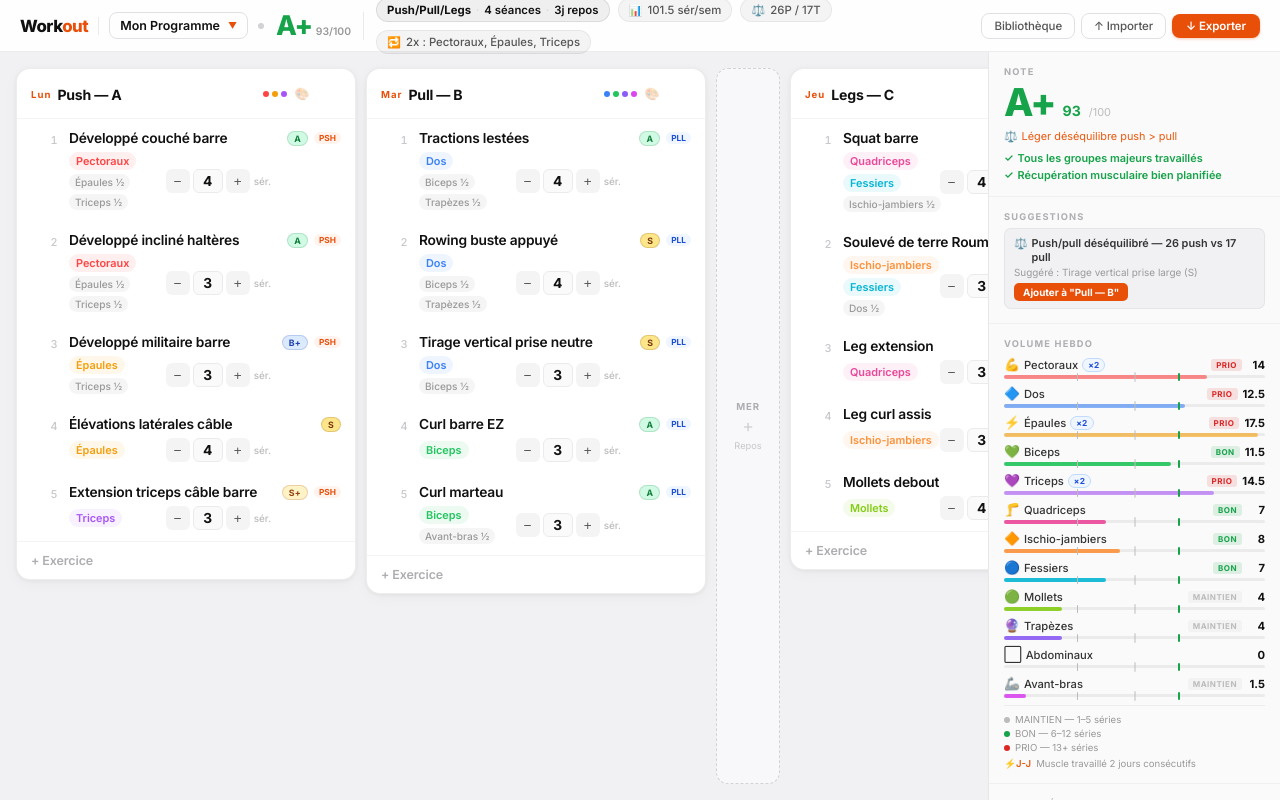
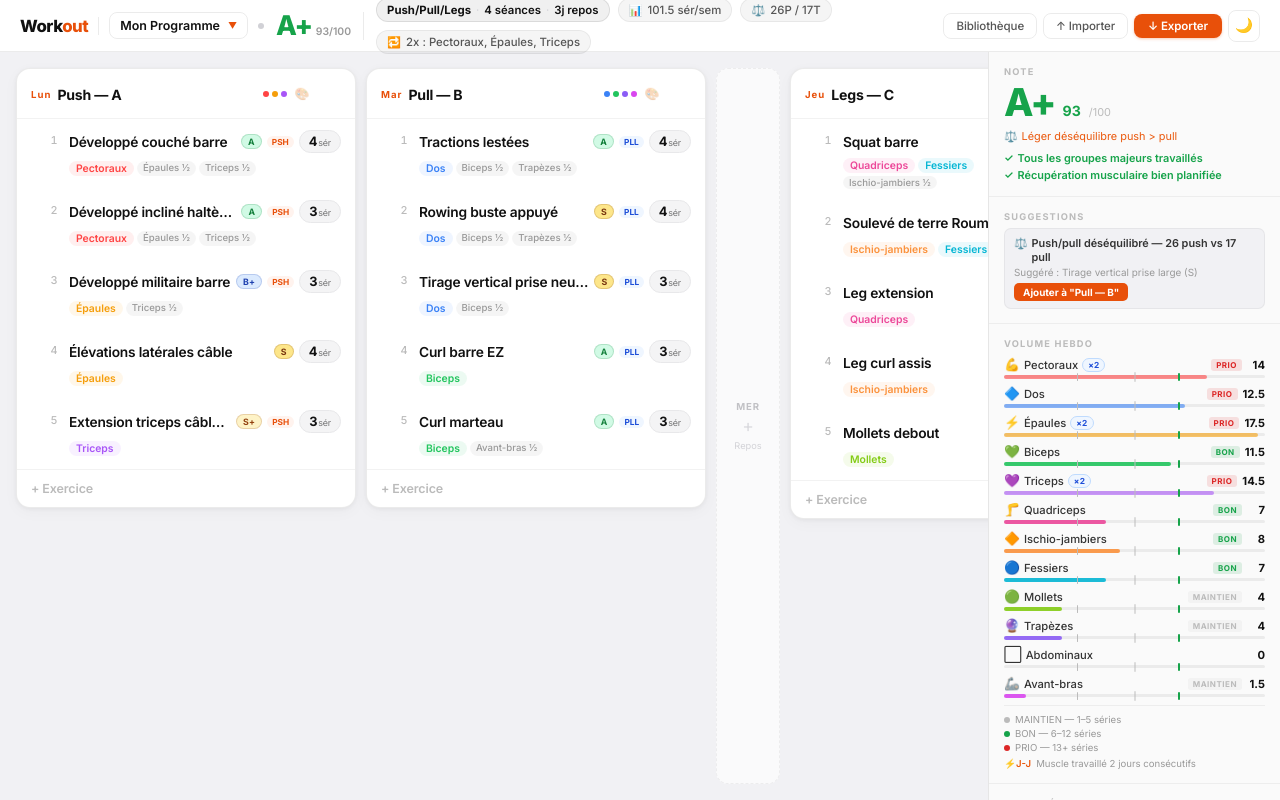
Before and after one commit to naxlamenax/workout-builder-light, a React (Vite) app: page / in a window 1280 px wide. Built offline with nearby package versions, Linux system fonts and the light colour scheme.

Commit message:
Add files via upload

```diff
--- a/src/App.jsx
+++ b/src/App.jsx
@@ -578,12 +578,13 @@ export default function WorkoutDashboard() {
   const [importText,     setImportText]     = useState("");
   const [importError,    setImportError]    = useState("");
   const [saveStatus,     setSaveStatus]     = useState("idle");
+  const [darkMode,       setDarkMode]       = useState(() => localStorage.getItem("workout-dark") === "1");
   const [dragSrc,        setDragSrc]        = useState(null); // {dayId, exIdx}
   const [dragOver,       setDragOver]       = useState(null); // {dayId, insertIdx}
   const [colorPickerId,  setColorPickerId]  = useState(null); // dayId
   const [renamingDay,    setRenamingDay]    = useState(null); // dayId
   const [renamingName,   setRenamingName]   = useState("");
-  const [focusedSets,    setFocusedSets]    = useState(null); // {dayId, exId}
+  const [editingSets,    setEditingSets]    = useState(null); // {dayId, exId} — null = compact badge
 
   const [progFormName,   setProgFormName]   = useState("");
   const [progFormError,  setProgFormError]  = useState("");
@@ -697,6 +698,10 @@ export default function WorkoutDashboard() {
     dbTimer.current = setTimeout(() => { try { localStorage.setItem("workout-db", JSON.stringify(db)); } catch(_) {} }, 800);
     return () => clearTimeout(dbTimer.current);
   }, [db]);
+
+  useEffect(() => {
+    localStorage.setItem("workout-dark", darkMode ? "1" : "0");
+  }, [darkMode]);
 
   useEffect(() => {
     clearTimeout(prioTimer.current);
@@ -979,7 +984,7 @@ export default function WorkoutDashboard() {
   return (
     <>
       <style>{CSS}</style>
-      <div className="app">
+      <div className={`app${darkMode ? " dark" : ""}`}>
 
         {/* ── TOPBAR ─────────────────────────────────────────────────── */}
         <header className="topbar">
@@ -1060,6 +1065,9 @@ export default function WorkoutDashboard() {
             <button className="hdr-ghost" onClick={() => setModal({ type:"library" })}>Bibliothèque</button>
             <button className="hdr-ghost" onClick={() => fileInputRef.current?.click()}>↑ Importer</button>
             <button className="hdr-solid" onClick={exportBackup}>↓ Exporter</button>
+            <button className="theme-toggle" onClick={() => setDarkMode(d => !d)} title={darkMode ? "Mode clair" : "Mode sombre"}>
+              {darkMode ? "☀️" : "🌙"}
+            </button>
             <input ref={fileInputRef} type="file" accept=".json" style={{ display:"none" }} onChange={onFileSelected} />
           </div>
         </header>
@@ -1171,8 +1179,6 @@ export default function WorkoutDashboard() {
                   <div className="ex-list">
                     {session.exercises.map((ex, idx2) => {
                       const exData = db[ex.name];
-                      const isFocused = focusedSets?.dayId === session.id && focusedSets?.exId === ex.id;
-
                       const isDropTarget = dragOver?.dayId === session.id && dragOver?.exIdx === idx2;
                       return (
                         <div key={ex.id} style={{ position:"relative" }}>
@@ -1196,11 +1202,11 @@ export default function WorkoutDashboard() {
                           {/* Index */}
                           <span className="ex-idx">{idx2+1}</span>
 
-                          {/* Two-line content */}
-                          <div style={{ flex:1, minWidth:0, display:"flex", flexDirection:"column", gap:6 }}>
-
-                            {/* Line 1 — name + tier */}
-                            <div style={{ display:"flex", alignItems:"center", gap:6 }}>
+                          {/* Content */}
+                          <div style={{ flex:1, minWidth:0, display:"flex", flexDirection:"column", gap:5 }}>
+
+                            {/* Line 1 — name + badges + sets badge */}
+                            <div style={{ display:"flex", alignItems:"center", gap:5, minWidth:0 }}>
                               <span className="ex-name" onClick={() => setModal({ type:"exDetail", name:ex.name })}>
                                 {ex.name}
                               </span>
@@ -1213,39 +1219,47 @@ export default function WorkoutDashboard() {
                                   {exData.movement === "push" ? "PSH" : "PLL"}
                                 </span>
                               )}
+                              <div style={{ marginLeft:"auto", flexShrink:0 }}>
+                                {/* Sets control — compact badge or editing mode */}
+                                {editingSets?.dayId === session.id && editingSets?.exId === ex.id ? (
+                                  <div style={{ display:"flex", alignItems:"center", gap:3 }}>
+                                    <button className="sets-btn" onClick={() => setSets(session.id, ex.id, ex.sets-1)}>−</button>
+                                    <input
+                                      className="sets-input"
+                                      type="number" min={MIN_SETS} max={MAX_SETS}
+                                      value={ex.sets}
+                                      autoFocus
+                                      onChange={e => setSets(session.id, ex.id, e.target.value)}
+                                      onWheel={e => { e.preventDefault(); setSets(session.id, ex.id, ex.sets + (e.deltaY < 0 ? 1 : -1)); }}
+                                      onBlur={() => setEditingSets(null)}
+                                      onKeyDown={e => { if (e.key === "Enter" || e.key === "Escape") setEditingSets(null); }}
+                                    />
+                                    <button className="sets-btn" onClick={() => setSets(session.id, ex.id, ex.sets+1)}>+</button>
+                                  </div>
+                                ) : (
+                                  <button className="sets-badge" onClick={() => setEditingSets({ dayId:session.id, exId:ex.id })}>
+                                    {ex.sets}<span style={{ fontWeight:400, opacity:0.55, fontSize:"0.7em", marginLeft:"1px" }}>sér</span>
+                                  </button>
+                                )}
+                              </div>
                             </div>
 
-                            {/* Line 2 — muscles + sets + actions */}
+                            {/* Line 2 — muscles + actions */}
                             <div style={{ display:"flex", alignItems:"center", gap:6, flexWrap:"nowrap" }}>
                               {/* Muscle pills */}
-                              <div style={{ display:"flex", gap:4, flex:1, minWidth:0, flexWrap:"wrap" }}>
+                              <div style={{ display:"flex", gap:3, flex:1, minWidth:0, flexWrap:"wrap" }}>
                                 {exData?.primary.map(m => (
-                                  <span key={m} style={{ fontSize:"0.68rem", fontWeight:600, padding:"2px 7px",
+                                  <span key={m} style={{ fontSize:"0.65rem", fontWeight:600, padding:"1px 7px",
                                     borderRadius:20, background:MUSCLE_COLOR[m]+"15", color:MUSCLE_COLOR[m],
                                     whiteSpace:"nowrap" }}>{m}</span>
                                 ))}
                                 {exData?.secondary.map(m => (
-                                  <span key={m} style={{ fontSize:"0.63rem", fontWeight:500, padding:"2px 6px",
+                                  <span key={m} style={{ fontSize:"0.6rem", fontWeight:500, padding:"1px 6px",
                                     borderRadius:20, background:"rgba(0,0,0,0.04)", color:"#999",
                                     whiteSpace:"nowrap" }}>{m} ½</span>
                                 ))}
                               </div>
 
-                              {/* Sets control */}
-                              <div style={{ display:"flex", alignItems:"center", gap:3, flexShrink:0 }}>
-                                <button className="sets-btn" onClick={() => setSets(session.id, ex.id, ex.sets-1)}>−</button>
-                                <input
-                                  className="sets-input"
-                                  type="number" min={MIN_SETS} max={MAX_SETS}
-                                  value={ex.sets}
-                                  onChange={e => setSets(session.id, ex.id, e.target.value)}
-                                  onWheel={e => { e.preventDefault(); setSets(session.id, ex.id, ex.sets + (e.deltaY < 0 ? 1 : -1)); }}
-                                  onFocus={() => setFocusedSets({ dayId:session.id, exId:ex.id })}
-                                  onBlur={() => setFocusedSets(null)}
-                                />
-                                <button className="sets-btn" onClick={() => setSets(session.id, ex.id, ex.sets+1)}>+</button>
-                                <span style={{ fontSize:"0.62rem", color:"#BBBBBB", marginLeft:1, fontWeight:500 }}>sér.</span>
-                              </div>
 
                               {/* Actions */}
                               <div style={{ display:"flex", gap:2, flexShrink:0 }}>
@@ -1881,13 +1895,62 @@ const CSS = `
 
   *, *::before, *::after { box-sizing:border-box; margin:0; padding:0; -webkit-tap-highlight-color:transparent; }
 
+  :root {
+    --bg: #F1F1F4;
+    --surface: #FFFFFF;
+    --surface2: #FAFAFA;
+    --border: rgba(0,0,0,0.08);
+    --border-light: rgba(0,0,0,0.05);
+    --text: #111111;
+    --text-sub: #333333;
+    --text-muted: #777777;
+    --text-faint: #999999;
+    --text-ghost: #BBBBBB;
+    --accent: #E8500A;
+    --accent-bg: #FFF3EE;
+    --accent-dark: #C94209;
+    --panel-bg: #FAFAFA;
+    --row-hover: #FAFAFA;
+    --sets-bg: #F4F4F5;
+    --sets-border: #E8E8EA;
+    --input-bg: #F7F7F8;
+    --input-border: #EBEBED;
+    --shadow-sm: 0 1px 4px rgba(0,0,0,0.05), 0 4px 16px rgba(0,0,0,0.03);
+    --shadow-md: 0 2px 8px rgba(0,0,0,0.08), 0 8px 24px rgba(0,0,0,0.04);
+  }
+
+  .dark {
+    --bg: #0F0F11;
+    --surface: #1C1C1F;
+    --surface2: #161618;
+    --border: rgba(255,255,255,0.08);
+    --border-light: rgba(255,255,255,0.04);
+    --text: #F2F2F5;
+    --text-sub: #C8C8CC;
+    --text-muted: #888890;
+    --text-faint: #666670;
+    --text-ghost: #444450;
+    --accent: #FF6B2B;
+    --accent-bg: rgba(255,107,43,0.12);
+    --accent-dark: #E8500A;
+    --panel-bg: #161618;
+    --row-hover: rgba(255,255,255,0.03);
+    --sets-bg: rgba(255,255,255,0.07);
+    --sets-border: rgba(255,255,255,0.1);
+    --input-bg: rgba(255,255,255,0.05);
+    --input-border: rgba(255,255,255,0.1);
+    --shadow-sm: 0 1px 4px rgba(0,0,0,0.3), 0 4px 16px rgba(0,0,0,0.2);
+    --shadow-md: 0 2px 8px rgba(0,0,0,0.4), 0 8px 24px rgba(0,0,0,0.3);
+  }
+
   html, body {
     height:100%;
-    background:#F1F1F4;
+    background:var(--bg);
     font-family:'Inter', -apple-system, BlinkMacSystemFont, sans-serif;
-    color:#111;
+    color:var(--text);
     -webkit-font-smoothing:antialiased;
     -moz-osx-font-smoothing:grayscale;
+    transition:background 0.25s, color 0.25s;
   }
 
   ::-webkit-scrollbar { width:5px; height:5px; }
@@ -1909,10 +1972,10 @@ const CSS = `
     justify-content:space-between;
     padding:0 20px;
     gap:12px;
-    background:rgba(255,255,255,0.92);
+    background:var(--surface);
     backdrop-filter:blur(12px);
     -webkit-backdrop-filter:blur(12px);
-    border-bottom:1px solid rgba(0,0,0,0.07);
+    border-bottom:1px solid var(--border);
     position:relative;
     z-index:10;
   }
@@ -1923,13 +1986,13 @@ const CSS = `
     gap:4px;
     padding:5px 10px;
     background:transparent;
-    border:1px solid #E0E0E4;
+    border:1px solid var(--border);
     border-radius:8px;
     cursor:pointer;
     font-family:inherit;
     font-size:0.78rem;
     font-weight:600;
-    color:#111;
+    color:var(--text);
     max-width:180px;
     white-space:nowrap;
     overflow:hidden;
@@ -1949,7 +2012,7 @@ const CSS = `
     font-weight:500;
     padding:5px 12px;
     background:transparent;
-    border:1px solid #E0E0E4;
+    border:1px solid var(--border);
     border-radius:8px;
     color:#555;
     cursor:pointer;
@@ -1957,7 +2020,7 @@ const CSS = `
     white-space:nowrap;
     letter-spacing:-0.1px;
   }
-  .hdr-ghost:hover { border-color:#111; color:#111; background:#F7F7F8; }
+  .hdr-ghost:hover { border-color:var(--text); color:var(--text); background:var(--row-hover); }
 
   .hdr-solid {
     font-family:inherit;
@@ -1993,7 +2056,7 @@ const CSS = `
     padding:16px;
     overflow-x:auto;
     overflow-y:auto;
-    background:#F1F1F4;
+    background:var(--bg);
   }
 
   /* ─────────────────────────────────────────────
@@ -2004,8 +2067,9 @@ const CSS = `
     flex-shrink:0;
     width:64px;
     min-height:120px;
-    background:rgba(255,255,255,0.5);
-    border:1.5px dashed #D1D1D6;
+    background:var(--surface);
+    opacity:0.7;
+    border:1.5px dashed var(--border);
     border-radius:12px;
     display:flex;
     flex-direction:column;
@@ -2017,8 +2081,9 @@ const CSS = `
     align-self:stretch;
   }
   .rest-slot:hover {
-    border-color:#E8500A;
-    background:rgba(255,243,238,0.8);
+    border-color:var(--accent);
+    background:var(--accent-bg);
+    opacity:1;
     transform:scale(1.01);
   }
   .rest-slot-drag-over {
@@ -2030,9 +2095,9 @@ const CSS = `
   .rest-label { font-size:0.6rem; font-weight:700; color:#AEAEB2; letter-spacing:0.8px; text-transform:uppercase; }
   .rest-icon  { font-size:1.1rem; color:#D1D1D6; line-height:1; transition:color 0.2s; }
   .rest-text  { font-size:0.58rem; color:#C7C7CC; }
-  .rest-slot:hover .rest-icon { color:#E8500A; }
-  .rest-slot:hover .rest-text { color:#E8500A88; }
-  .rest-slot:hover .rest-label { color:#E8500A88; }
+  .rest-slot:hover .rest-icon { color:var(--accent); }
+  .rest-slot:hover .rest-text { color:var(--accent); }
+  .rest-slot:hover .rest-label { color:var(--accent); }
 
   /* ─────────────────────────────────────────────
      SESSION COLUMN
@@ -2041,18 +2106,18 @@ const CSS = `
   .session-col {
     flex-shrink:0;
     width:340px;
-    background:#FFFFFF;
+    background:var(--surface);
     border-radius:14px;
-    border:1px solid rgba(0,0,0,0.07);
+    border:1px solid var(--border);
     display:flex;
     flex-direction:column;
-    box-shadow:0 1px 4px rgba(0,0,0,0.05), 0 4px 16px rgba(0,0,0,0.03);
+    box-shadow:var(--shadow-sm);
     align-self:flex-start;
     transition:box-shadow 0.2s, border-color 0.2s;
     overflow:hidden;
   }
   .session-col:hover {
-    box-shadow:0 2px 8px rgba(0,0,0,0.08), 0 8px 24px rgba(0,0,0,0.04);
+    box-shadow:var(--shadow-md);
   }
   .session-col.drag-target {
     border-color:#E8500A;
@@ -2065,7 +2130,7 @@ const CSS = `
     align-items:center;
     gap:6px;
     padding:12px 14px 11px;
-    border-bottom:1px solid #F4F4F5;
+    border-bottom:1px solid var(--border-light);
     flex-shrink:0;
     min-height:50px;
   }
@@ -2073,7 +2138,7 @@ const CSS = `
   .session-name {
     font-size:0.88rem;
     font-weight:700;
-    color:#111;
+    color:var(--text);
     flex:1;
     min-width:0;
     overflow:hidden;
@@ -2089,11 +2154,11 @@ const CSS = `
     flex:1;
     background:transparent;
     border:none;
-    border-bottom:2px solid #E8500A;
+    border-bottom:2px solid var(--accent);
     font-family:inherit;
     font-size:0.88rem;
     font-weight:700;
-    color:#111;
+    color:var(--text);
     outline:none;
     padding-bottom:1px;
     min-width:0;
@@ -2116,7 +2181,7 @@ const CSS = `
     font-size:0.8rem;
   }
   .col-header:hover .col-icon-btn { opacity:0.5; }
-  .col-icon-btn:hover { opacity:1 !important; background:#F4F4F5; }
+  .col-icon-btn:hover { opacity:1 !important; background:var(--sets-bg); }
 
   .col-del-btn {
     background:none;
@@ -2148,12 +2213,12 @@ const CSS = `
     align-items:flex-start;
     gap:8px;
     padding:11px 14px 11px 10px;
-    border-bottom:1px solid #F7F7F8;
+    border-bottom:1px solid var(--border-light);
     transition:background 0.12s;
     position:relative;
   }
   .ex-row:last-of-type { border-bottom:none; }
-  .ex-row:hover { background:#FAFAFA; }
+  .ex-row:hover { background:var(--row-hover); }
 
   .drag-handle {
     font-size:0.85rem;
@@ -2174,7 +2239,7 @@ const CSS = `
   .ex-idx {
     font-size:0.68rem;
     font-weight:500;
-    color:#C7C7CC;
+    color:var(--text-ghost);
     width:14px;
     text-align:center;
     flex-shrink:0;
@@ -2185,7 +2250,7 @@ const CSS = `
   .ex-name {
     font-size:0.86rem;
     font-weight:600;
-    color:#111;
+    color:var(--text);
     white-space:nowrap;
     overflow:hidden;
     text-overflow:ellipsis;
@@ -2194,13 +2259,35 @@ const CSS = `
     letter-spacing:-0.2px;
     transition:color 0.1s;
   }
-  .ex-name:hover { color:#E8500A; }
+  .ex-name:hover { color:var(--accent); }
+
+  /* Sets badge (compact mode) */
+  .sets-badge {
+    font-family:inherit;
+    font-size:0.8rem;
+    font-weight:700;
+    padding:3px 9px;
+    background:var(--sets-bg, #F4F4F5);
+    border:1px solid var(--sets-border, #E8E8EA);
+    border-radius:20px;
+    cursor:pointer;
+    color:var(--text, #111);
+    transition:all 0.12s;
+    white-space:nowrap;
+    flex-shrink:0;
+    letter-spacing:-0.2px;
+  }
+  .sets-badge:hover {
+    background:var(--accent-bg, #FFF3EE);
+    border-color:var(--accent, #E8500A);
+    color:var(--accent, #E8500A);
+  }
 
   /* Sets controls */
   .sets-btn {
     width:24px;
     height:24px;
-    background:#F4F4F5;
+    background:var(--sets-bg);
     border:none;
     border-radius:6px;
     cursor:pointer;
@@ -2208,33 +2295,33 @@ const CSS = `
     display:flex;
     align-items:center;
     justify-content:center;
-    color:#555;
+    color:var(--text-muted);
     flex-shrink:0;
     transition:all 0.12s;
     font-weight:500;
   }
-  .sets-btn:hover { background:#E8500A; color:#fff; }
+  .sets-btn:hover { background:var(--accent); color:#fff; }
   .sets-btn:active { transform:scale(0.92); }
 
   .sets-input {
     width:30px;
     height:24px;
     text-align:center;
-    border:1px solid #EBEBED;
+    border:1px solid var(--input-border);
     border-radius:6px;
     font-family:inherit;
     font-size:0.86rem;
     font-weight:700;
-    color:#111;
-    background:#FAFAFA;
+    color:var(--text);
+    background:var(--input-bg);
     outline:none;
     padding:0;
     -moz-appearance:textfield;
     transition:all 0.12s;
     font-variant-numeric:tabular-nums;
   }
-  .sets-input:hover { border-color:#D1D1D6; background:#F4F4F5; }
-  .sets-input:focus { border-color:#E8500A; background:#FFF3EE; box-shadow:0 0 0 2px rgba(232,80,10,0.1); }
+  .sets-input:hover { border-color:var(--text-ghost); background:var(--sets-bg); }
+  .sets-input:focus { border-color:var(--accent); background:var(--accent-bg); box-shadow:0 0 0 2px rgba(232,80,10,0.15); }
   .sets-input::-webkit-inner-spin-button, .sets-input::-webkit-outer-spin-button { -webkit-appearance:none; }
 
   .ex-btn {
@@ -2265,25 +2352,25 @@ const CSS = `
     font-family:inherit;
     font-size:0.78rem;
     font-weight:600;
-    color:#AEAEB2;
+    color:var(--text-ghost);
     background:none;
     border:none;
-    border-top:1px solid #F4F4F5;
+    border-top:1px solid var(--border-light);
     cursor:pointer;
     width:100%;
     min-height:38px;
     transition:all 0.12s;
     letter-spacing:-0.1px;
   }
-  .add-ex-btn:hover { color:#E8500A; background:#FFF9F7; }
+  .add-ex-btn:hover { color:var(--accent); background:var(--accent-bg); }
 
   /* ─────────────────────────────────────────────
      ANALYSIS PANEL
   ───────────────────────────────────────────── */
 
   .analysis-panel {
-    border-left:1px solid rgba(0,0,0,0.07);
-    background:#FAFAFA;
+    border-left:1px solid var(--border);
+    background:var(--panel-bg);
     overflow-y:auto;
     display:flex;
     flex-direction:column;
@@ -2291,7 +2378,7 @@ const CSS = `
 
   .panel-block {
     padding:14px 15px;
-    border-bottom:1px solid #F0F0F0;
+    border-bottom:1px solid var(--border-light);
   }
   .panel-block:last-child { border-bottom:none; }
 
@@ -2300,7 +2387,7 @@ const CSS = `
     font-weight:700;
     text-transform:uppercase;
     letter-spacing:1.2px;
-    color:#AEAEB2;
+    color:var(--text-ghost);
   }
 
   /* ─────────────────────────────────────────────
@@ -2358,7 +2445,7 @@ const CSS = `
   @keyframes slideUp { from { opacity:0; transform:translateY(8px); } to { opacity:1; transform:translateY(0); } }
 
   .modal {
-    background:#FFFFFF;
+    background:var(--surface);
     border-radius:16px;
     width:480px;
     max-height:88vh;
@@ -2366,7 +2453,7 @@ const CSS = `
     flex-direction:column;
     box-shadow:0 8px 32px rgba(0,0,0,0.12), 0 2px 8px rgba(0,0,0,0.08);
     animation:slideUp 0.18s ease;
-    border:1px solid rgba(0,0,0,0.06);
+    border:1px solid var(--border);
   }
 
   .modal-handle {
@@ -2380,7 +2467,7 @@ const CSS = `
 
   .modal-header {
     padding:14px 16px 12px;
-    border-bottom:1px solid #F4F4F5;
+    border-bottom:1px solid var(--border-light);
     display:flex;
     justify-content:space-between;
     align-items:center;
@@ -2390,14 +2477,14 @@ const CSS = `
   .modal-title {
     font-size:0.95rem;
     font-weight:700;
-    color:#111;
+    color:var(--text);
     letter-spacing:-0.3px;
   }
 
   .modal-close {
-    background:#F4F4F5;
+    background:var(--sets-bg);
     border:none;
-    color:#555;
+    color:var(--text-muted);
     font-size:0.65rem;
     font-weight:700;
     cursor:pointer;
@@ -2410,15 +2497,15 @@ const CSS = `
     transition:all 0.12s;
     flex-shrink:0;
   }
-  .modal-close:hover { background:#E0E0E4; color:#111; }
+  .modal-close:hover { background:var(--input-border); color:var(--text); }
 
   .picker-search {
     width:100%;
-    background:#F7F7F8;
-    border:1px solid #EBEBED;
+    background:var(--input-bg);
+    border:1px solid var(--input-border);
     border-radius:10px;
     padding:9px 13px;
-    color:#111;
+    color:var(--text);
     font-family:inherit;
     font-size:0.86rem;
     outline:none;
@@ -2426,8 +2513,8 @@ const CSS = `
   }
   .picker-search::placeholder { color:#AEAEB2; }
   .picker-search:focus {
-    background:#FFFFFF;
-    border-color:#E8500A;
+    background:var(--surface);
+    border-color:var(--accent);
     box-shadow:0 0 0 3px rgba(232,80,10,0.1);
   }
 
@@ -2436,24 +2523,24 @@ const CSS = `
     align-items:center;
     gap:10px;
     padding:10px 14px;
-    border-bottom:1px solid #F7F7F8;
+    border-bottom:1px solid var(--border-light);
     cursor:pointer;
     min-height:50px;
     transition:background 0.1s;
   }
   .picker-row:last-child { border-bottom:none; }
-  .picker-row:hover { background:#FFF9F7; }
+  .picker-row:hover { background:var(--accent-bg); }
 
   .lib-row {
     display:flex;
     align-items:center;
     gap:10px;
     padding:10px 14px;
-    border-bottom:1px solid #F7F7F8;
+    border-bottom:1px solid var(--border-light);
     cursor:pointer;
     transition:background 0.1s;
   }
-  .lib-row:hover { background:#FFF9F7; }
+  .lib-row:hover { background:var(--accent-bg); }
 
   .modal-form {
     padding:16px;
@@ -2475,31 +2562,31 @@ const CSS = `
 
   .form-input {
     width:100%;
-    background:#F7F7F8;
-    border:1px solid #EBEBED;
+    background:var(--input-bg);
+    border:1px solid var(--input-border);
     border-radius:10px;
     padding:10px 13px;
-    color:#111;
+    color:var(--text);
     font-family:inherit;
     font-size:0.9rem;
     outline:none;
     min-height:42px;
     transition:all 0.15s;
   }
-  .form-input::placeholder { color:#AEAEB2; }
+  .form-input::placeholder { color:var(--text-ghost); }
   .form-input:focus {
-    background:#FFFFFF;
-    border-color:#E8500A;
+    background:var(--surface);
+    border-color:var(--accent);
     box-shadow:0 0 0 3px rgba(232,80,10,0.1);
   }
 
   .form-select {
     width:100%;
-    background:#F7F7F8;
-    border:1px solid #EBEBED;
+    background:var(--input-bg);
+    border:1px solid var(--input-border);
     border-radius:10px;
     padding:10px 13px;
-    color:#111;
+    color:var(--text);
     font-family:inherit;
     font-size:0.9rem;
     outline:none;
@@ -2507,16 +2594,16 @@ const CSS = `
     min-height:42px;
     transition:all 0.15s;
   }
-  .form-select:focus { border-color:#E8500A; box-shadow:0 0 0 3px rgba(232,80,10,0.1); }
+  .form-select:focus { border-color:var(--accent); box-shadow:0 0 0 3px rgba(232,80,10,0.1); }
 
   /* ─────────────────────────────────────────────
      BUTTONS
   ───────────────────────────────────────────── */
 
   .btn-cancel {
-    background:#F4F4F5;
+    background:var(--sets-bg);
     border:none;
-    color:#555;
+    color:var(--text-muted);
     font-family:inherit;
     font-size:0.8rem;
     font-weight:600;
@@ -2527,7 +2614,7 @@ const CSS = `
     transition:all 0.12s;
     letter-spacing:-0.1px;
   }
-  .btn-cancel:hover { background:#E8E8EA; color:#111; }
+  .btn-cancel:hover { background:var(--input-border); color:var(--text); }
 
   .btn-save {
     background:#E8500A;
@@ -2586,6 +2673,23 @@ const CSS = `
      MISC
   ───────────────────────────────────────────── */
 
+  /* Theme toggle */
+  .theme-toggle {
+    background:none;
+    border:1px solid var(--border, rgba(0,0,0,0.08));
+    border-radius:8px;
+    cursor:pointer;
+    width:32px;
+    height:32px;
+    display:flex;
+    align-items:center;
+    justify-content:center;
+    font-size:0.9rem;
+    transition:all 0.15s;
+    flex-shrink:0;
+  }
+  .theme-toggle:hover { background:var(--bg, #F1F1F4); }
+
   .spinner {
     width:13px; height:13px;
     border:2px solid rgba(255,255,255,0.3);
```
